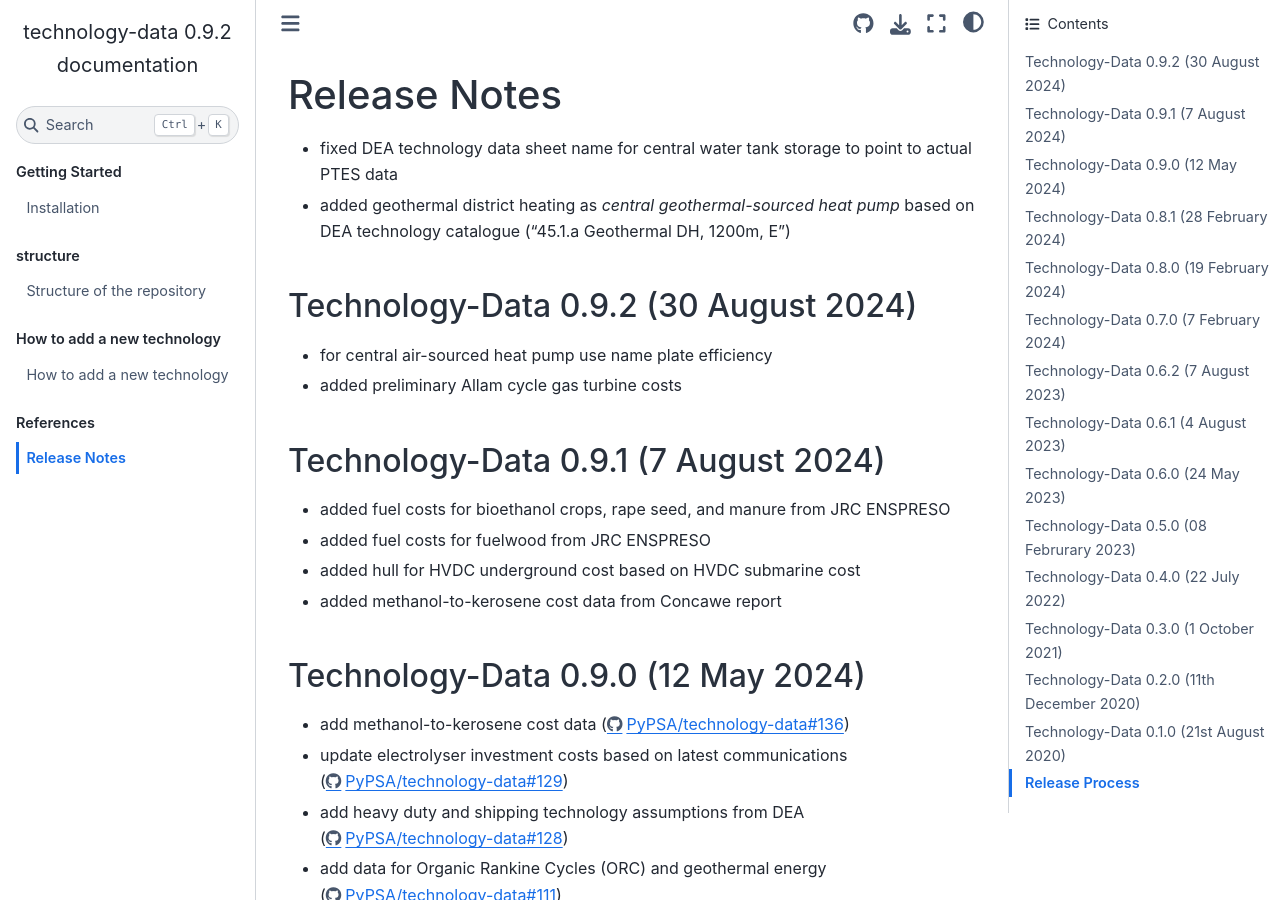
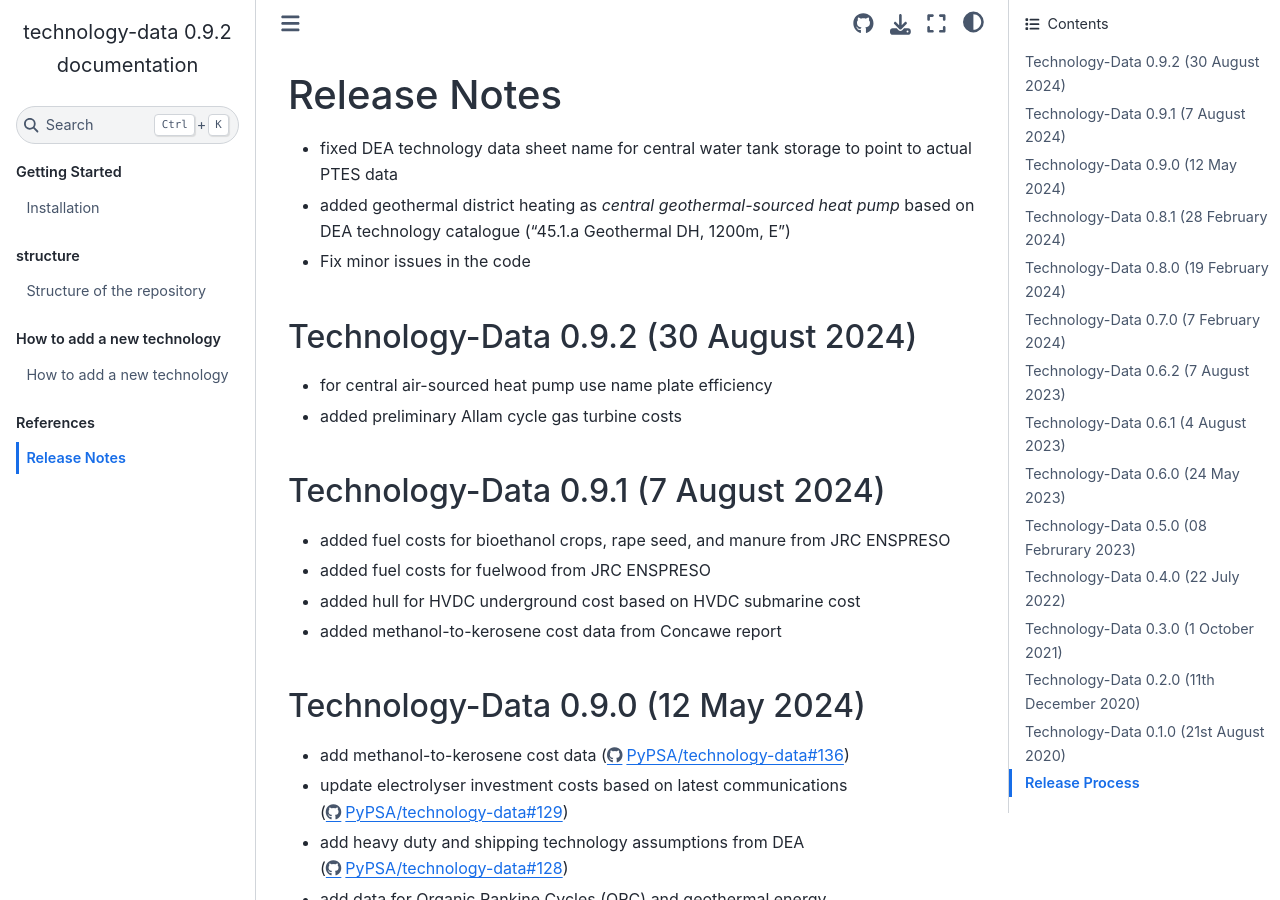
Before and after one commit to PyPSA/technology-data, a Sphinx documentation site: the page built from docs/release_notes.rst, in a window 1280 px wide and 900 px high. Built offline with Sphinx 7.4.7 and the Sphinx Book theme 1.1.4, drawn with Linux system fonts in a browser that asks for light colours.

Commit message:
Add release note

```diff
--- a/docs/release_notes.rst
+++ b/docs/release_notes.rst
@@ -8,6 +8,8 @@ Release Notes
 * fixed DEA technology data sheet name for central water tank storage to point to actual PTES data
 
 * added geothermal district heating as `central geothermal-sourced heat pump` based on DEA technology catalogue ("45.1.a Geothermal DH, 1200m, E")
+
+* Fix minor issues in the code
 
 
 Technology-Data 0.9.2 (30 August 2024)
```
